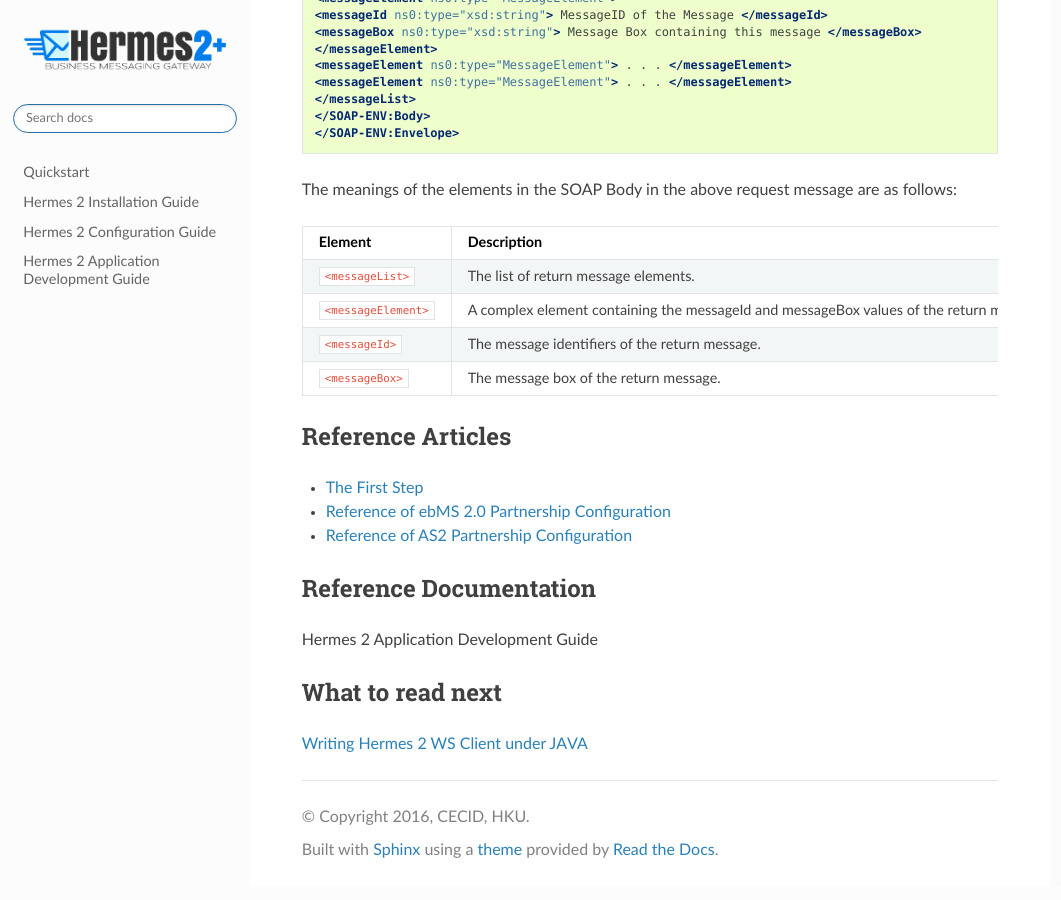
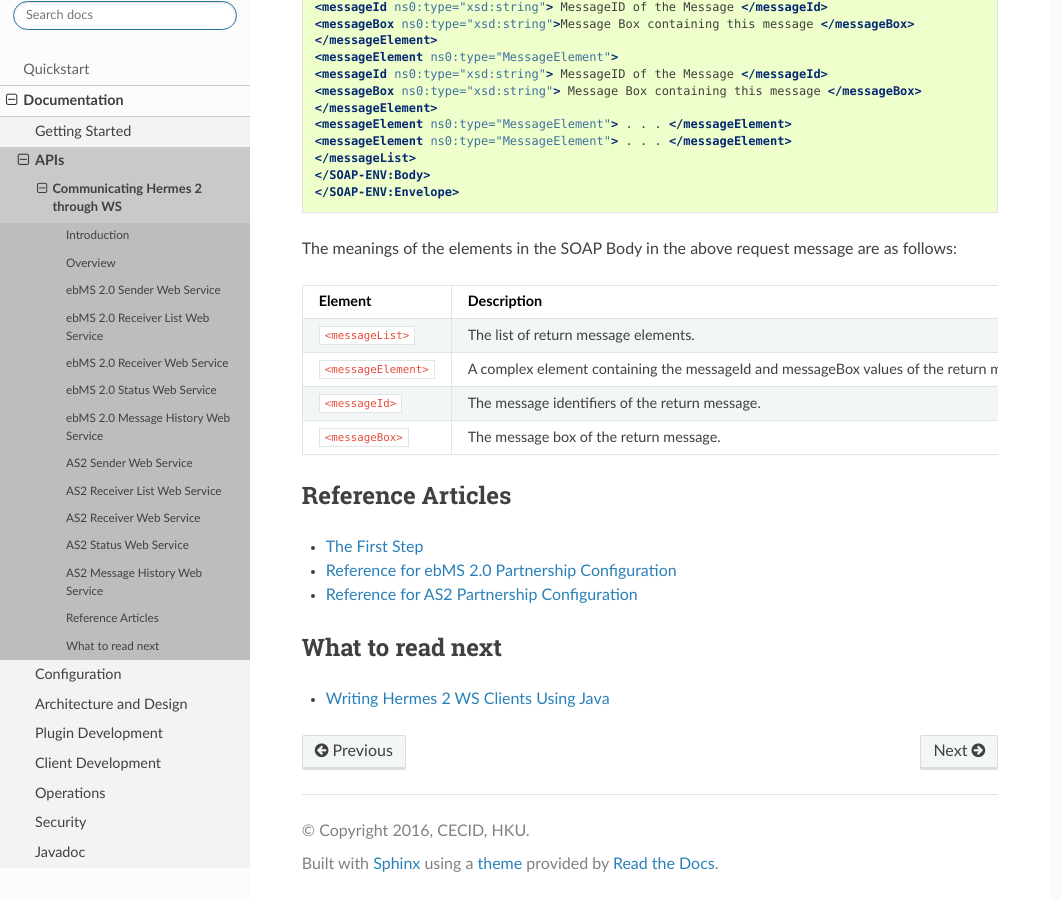
Before and after one commit to cecid/hermes-docs, a Sphinx documentation site: the page built from docs/source/communicating_hermes2_through_web_service.rst, in a window 1280 px wide and 900 px high, scrolled down 16989 px. Shown: the whole window, without its empty margins (0-1061 px from the left). Built offline with Sphinx 7.4.7 and the Read the Docs theme 2.0.0, drawn with Linux system fonts in a browser that asks for light colours.

Commit message:
Fix links

```diff
--- a/docs/source/communicating_hermes2_through_web_service.rst
+++ b/docs/source/communicating_hermes2_through_web_service.rst
@@ -9,7 +9,7 @@
 
 
 
-It assumes you have successfully installed Hermes 2 and know what a partnership is. Please refer to `Hermes 2 Installation Guide <http://community.cecid.hku.hk/index.php/product/download/download_h2o/#>`_ and `The First Step <http://community.cecid.hku.hk/index.php/product/article/the_first_step_you_hermes/>`_ if you don't.
+It assumes you have successfully installed Hermes 2 and know what a partnership is. Please refer to :doc:`installation` and :doc:`the_first_step_you_hermes_2` if you don't.
 
 .. image:: /_static/images/web_service/h2o-ws-pl-free.png
 
@@ -49,7 +49,7 @@
 
 Instead of requiring sender to compose the entire ebMS message or acquire ebMS knowledge, sender just needed to request Hermes 2 to do so with key identities including CPA-ID, Service, Action. These 3 key parameter identify the sender's partnership in Hermes 2 that will be used to configure the ebMS message.
 
-The sender web service requires elements with namespace URI http://service.ebms.edi.cecid.hku.hk/ and namespace prefix :code:`tns`. The sample SOAP request for sender web service is shown below.
+The sender web service requires elements with namespace URI ``http://service.ebms.edi.cecid.hku.hk/`` and namespace prefix :code:`tns`. The sample SOAP request for sender web service is shown below.
 
 .. code-block:: xml
 
@@ -116,7 +116,7 @@
 
 **-- SOAP Response Message --**
 
-The element inside SOAP Body is using namespace URI http://service.ebms.edi.cecid.hku.hk/.
+The element inside SOAP Body is using namespace URI ``http://service.ebms.edi.cecid.hku.hk/``.
 
 The sample SOAP response for sender web service is shown below:
 
@@ -143,7 +143,7 @@
 
 **-- SOAP Request Message --**
 
-The Receiver List Web Service requires elements with namespace URI http://service.ebms.edi.cecid.hku.hk/ and namespace prefix :code:`tns`.
+The Receiver List Web Service requires elements with namespace URI ``http://service.ebms.edi.cecid.hku.hk/`` and namespace prefix :code:`tns`.
 
 A sample SOAP request for the Receiver List Web Service is shown below:
 
@@ -189,7 +189,7 @@
 
 **-- SOAP Response Message --**
 
-As with the SOAP request message, the element inside SOAP Body is using namespace URI http://service.ebms.edi.cecid.hku.hk/.
+As with the SOAP request message, the element inside SOAP Body is using namespace URI ``http://service.ebms.edi.cecid.hku.hk/``.
 
 A sample SOAP response for the Receiver List Web Service is shown below:
 
@@ -222,7 +222,7 @@
 
 **-- SOAP Request Message --**
 
-The Receiver Web Service requires only one element with namespace URI http://service.ebms.edi.cecid.hku.hk/ and namespace prefix :code:`tns`.
+The Receiver Web Service requires only one element with namespace URI ``http://service.ebms.edi.cecid.hku.hk/`` and namespace prefix :code:`tns`.
 
 A sample SOAP request for the Receiver Web Service is shown below:
 
@@ -241,7 +241,7 @@
 
 **-- SOAP Response Message --**
 
-The element inside the SOAP body is using namespace URI http://service.ebms.edi.cecid.hku.hk/.
+The element inside the SOAP body is using namespace URI ``http://service.ebms.edi.cecid.hku.hk/``.
 
 A sample SOAP response for the Receiver Web Service is shown below:
 
@@ -272,7 +272,7 @@
 
 **-- SOAP Request Message --**
 
-The Status Web Service requires only one element with namespace URI http://service.ebms.edi.cecid.hku.hk/ and namespace prefix :code:`tns`.
+The Status Web Service requires only one element with namespace URI ``http://service.ebms.edi.cecid.hku.hk/`` and namespace prefix :code:`tns`.
 
 A sample SOAP request for the Status Web Service is shown below:
 
@@ -290,7 +290,7 @@
 
 **-- SOAP Response Message --**
 
-The element inside the SOAP Body is using namespace URI http://service.ebms.edi.cecid.hku.hk/.
+The element inside the SOAP Body is using namespace URI ``http://service.ebms.edi.cecid.hku.hk/``.
 
 A sample SOAP response for the Status Web Service is shown below:
 
@@ -355,11 +355,11 @@
    </SOAP-ENV:Body>
    </SOAP-ENV:Envelope>
 
-In the above example, the receiver list web service requires only one elements with namespace URI http://service.ebms.edi.cecid.hku.hk/ and namespace prefix **tns**.
+In the above example, the receiver list web service requires only one elements with namespace URI ``http://service.ebms.edi.cecid.hku.hk/`` and namespace prefix ``tns``.
 
 **-- SOAP Response Message --**
 
-The element :code:`<messageList>` inside the SOAP Body is using namespace URI http://service.ebms.edi.cecid.hku.hk/.
+The element :code:`<messageList>` inside the SOAP Body is using namespace URI ``http://service.ebms.edi.cecid.hku.hk/``.
 
 A sample SOAP response for the Message History Web Service is shown below:
 
@@ -413,7 +413,7 @@
 
 **-- SOAP Request Message --**
 
-The Sender Web Service requires elements with namespace URI http://service.as2.edi.cecid.hku.hk/ and namespace prefix :code:`tns`.
+The Sender Web Service requires elements with namespace URI ``http://service.as2.edi.cecid.hku.hk/`` and namespace prefix :code:`tns`.
 
 The sample SOAP request for sender web service is shown below:
 
@@ -459,7 +459,7 @@
 
 **-- SOAP Response Message --**
 
-The element inside the SOAP Body is using namespace URI http://service.as2.edi.cecid.hku.hk/.
+The element inside the SOAP Body is using namespace URI ``http://service.as2.edi.cecid.hku.hk/``.
 
 A sample SOAP response for the Sender Web Service is shown below:
 
@@ -488,7 +488,7 @@
 
 **-- SOAP Request Message --**
 
-The Receiver List Web Service requires elements with namespace URI http://service.as2.edi.cecid.hku.hk/ and namespace prefix :code:`tns`.
+The Receiver List Web Service requires elements with namespace URI ``http://service.as2.edi.cecid.hku.hk/`` and namespace prefix :code:`tns`.
 
 A sample SOAP request for the Receiver List Web Service is shown below:
 
@@ -518,7 +518,7 @@
 
 -- SOAP Response Message --
 
-The element inside the SOAP Body is using namespace URI http://service.as2.edi.cecid.hku.hk/.
+The element inside the SOAP Body is using namespace URI ``http://service.as2.edi.cecid.hku.hk/``.
 
 A sample SOAP response for the Receiver List Web Service is shown below:
 
@@ -554,7 +554,7 @@
 
 **-- SOAP Request Message --**
 
-The Receiver Web Service requires only one element with namespace URI http://service.as2.edi.cecid.hku.hk/ and namespace prefix :code:`tns`.
+The Receiver Web Service requires only one element with namespace URI ``http://service.as2.edi.cecid.hku.hk/`` and namespace prefix :code:`tns`.
 
 A sample SOAP request for the Receiver Web Service is shown below:
 
@@ -569,7 +569,7 @@
 
 **-- SOAP Response Message --**
 
-The element inside the SOAP body is using namespace URI http://service.as2.edi.cecid.hku.hk/.
+The element inside the SOAP body is using namespace URI ``http://service.as2.edi.cecid.hku.hk/``.
 
 A sample SOAP response for the Receiver Web Service is shown below:
 
@@ -600,7 +600,7 @@
 
 **-- SOAP Request Message --**
 
-The Status Web Service requires only one element with namespace URI http://service.as2.edi.cecid.hku.hk/ and namespace prefix :code:`tns`.
+The Status Web Service requires only one element with namespace URI ``http://service.as2.edi.cecid.hku.hk/`` and namespace prefix :code:`tns`.
 
 A sample SOAP request for the Status Web Service is shown below:
 
@@ -615,7 +615,7 @@
 
 **-- SOAP Response Message --**
 
-The element :code:`<messageInfo>` inside the SOAP body is using namespace URI http://service.as2.edi.cecid.hku.hk/.
+The element :code:`<messageInfo>` inside the SOAP body is using namespace URI ``http://service.as2.edi.cecid.hku.hk/``.
 
 A sample SOAP response for the Status Web Service is shown below:
 
@@ -665,7 +665,7 @@
 
 **-- SOAP Request Message --**
 
-The Message History Web Service requires only one element with namespace URI http://service.as2.edi.cecid.hku.hk/ and namespace prefix :code:`tns`.
+The Message History Web Service requires only one element with namespace URI ``http://service.as2.edi.cecid.hku.hk/`` and namespace prefix :code:`tns`.
 
 A sample SOAP request for the Message History Web Service is shown below:
 
@@ -684,7 +684,7 @@
 
 **-- SOAP Response Message --**
 
-The element <messageList> in the SOAP Body is using the namespace URI http://service.as2.edi.cecid.hku.hk/.
+The element <messageList> in the SOAP Body is using the namespace URI ``http://service.as2.edi.cecid.hku.hk/``.
 
 A sample SOAP response for the Message History Web Service is shown below:
 
@@ -725,16 +725,11 @@
 Reference Articles
 ------------------
 
-* `The First Step <http://community.cecid.hku.hk/index.php/product/article/the_first_step_you_hermes/>`_
-* `Reference of ebMS 2.0 Partnership Configuration <http://community.cecid.hku.hk/index.php/product/article/reference_of_ebms_2_0_partnership_configuration>`_
-* `Reference of AS2 Partnership Configuration <http://community.cecid.hku.hk/index.php/product/article/reference_of_as2_partnership_configuration>`_
-
-Reference Documentation
------------------------
-
-Hermes 2 Application Development Guide
+* :doc:`the_first_step_you_hermes_2`
+* :doc:`ebMS_configuration`
+* :doc:`AS2_configuration`
 
 What to read next
 -----------------
 
-`Writing Hermes 2 WS Client under JAVA <http://community.cecid.hku.hk/index.php/product/article/writing_hermes_2_ws_client_under_java>`_
+* :doc:`java_client`
--- /dev/null
+++ b/docs/source/documentation.rst
@@ -0,0 +1,52 @@
+Documentation
+=============
+Getting Started
+---------------
+.. toctree::
+   :titlesonly:
+
+   installation
+   the_first_step_you_hermes_2
+   ebMS_configuration
+   AS2_configuration
+
+APIs
+----
+.. toctree::
+   :titlesonly:
+
+   communicating_hermes2_through_web_service
+
+Configuration
+-------------
+.. toctree::
+   :titlesonly:
+
+   configuration
+
+Architecture and Design
+-----------------------
+* Hermes 2 Architecture Overview.doc
+
+Plugin Development
+------------------
+* Hermes 2 Plugin Development Guide.doc
+
+Client Development
+------------------
+.. toctree::
+   :titlesonly:
+
+   java_client
+
+Operations
+----------
+* :doc:`Web Service Usage Guide` (no rst)
+* Hermes 2 Administration Tool User Guide.doc
+
+Security
+--------
+* Configuration for Message Signing and Secure Channel (no rst)
+
+Javadoc
+-------
--- a/docs/source/index.rst
+++ b/docs/source/index.rst
@@ -31,7 +31,7 @@
 `ebXML Message Service 2.0 (ebMS 2.0)
 <https://www.oasis-open.org/committees/tc_home.php?wg_abbrev=ebxml-msg>`_
 and `Applicability Statement 2 (AS2)
-<http://www.ietf.org/rfc/rfc4130.txt>`_. (The `ebMS 3.0 / AS4
+<https://tools.ietf.org/html/rfc4130>`_. (The `ebMS 3.0 / AS4
 <https://www.oasis-open.org/committees/tc_home.php?wg_abbrev=ebxml-msg>`_
 support is currently under development.).
 
@@ -53,6 +53,4 @@
    :maxdepth: 1
 
    quickstart
-   installation
-   configuration
-   application
+   documentation
--- a/docs/source/installation.rst
+++ b/docs/source/installation.rst
@@ -1,5 +1,3 @@
-.. _installation:
-
 Hermes 2 Installation Guide
 ===========================
 
@@ -726,20 +722,14 @@
 
   .. image:: _static/images/5-1-2-1.png
 
-After that, set the value of :guilabel:`Signing Required` to :literal:`true`. For detail setting of the partnership, please refer to `as2 partnership reference`__ or `ebMS partnership reference`__.
-
-__ http://community.cecid.hku.hk/index.php/product/article/reference_of_as2_partnership_configuration/
-
-__ http://community.cecid.hku.hk/index.php/product/article/reference_of_ebms_2_0_partnership_configuration/
+After that, set the value of :guilabel:`Signing Required` to :literal:`true`. For detail setting of the partnership, please refer to :doc:`AS2_configuration` or :doc:`ebMS_configuration`.
 
   .. image:: _static/images/5-1-2-2.png
 
 Message Tranfer with Secure Channel
 ^^^^^^^^^^^^^^^^^^^^^^^^^^^^^^^^^^^
 
-To further ensure security of message transfer, secure channel is preferable. For more detail on the configuration that have to do, please visit our community site for the article `Configuration for Message Signning and Secure Channel`__.
-
-__ http://community.cecid.hku.hk/index.php/product/article/configuration_for_message_signning_and_secure_channel/#send_msg_thur_https
+To further ensure security of message transfer, secure channel is preferable. For more detail on the configuration that have to do, please see the article :ref:`send-message-through-https`.
 
 FAQ
 ---
```
Also changed, not shown: other parts of docs/source/installation.rst (+1 -3 lines), docs/source/the_first_step_you_hermes_2.rst (+6 -6 lines).
